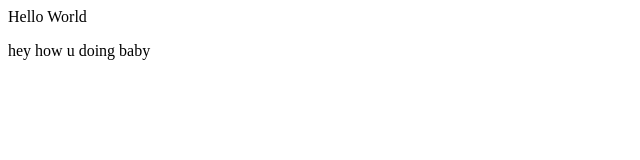
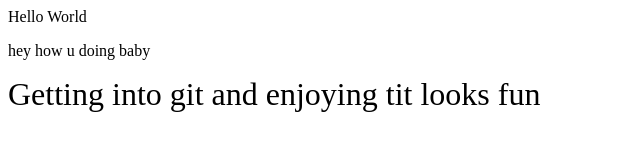
Before and after one commit to soham0021/first-git, a plain HTML site: page index.html in a window 1280 px wide. Shown: the whole page, without its empty margins (0-640 px from the left). Drawn offline with Linux system fonts and the light colour scheme.

Commit message:
Added div and css font size

```diff
--- a/index.html
+++ b/index.html
@@ -13,5 +13,6 @@
 	<body>
 		Hello World
 		<p>hey how u doing baby</p>
+		<div class="color"> Getting into git and enjoying tit looks fun </div>
 	</body>
 </html>
--- a/stylesheets/main.css
+++ b/stylesheets/main.css
@@ -0,0 +1,3 @@
+.color{
+	font-size: 32px;
+}
```
